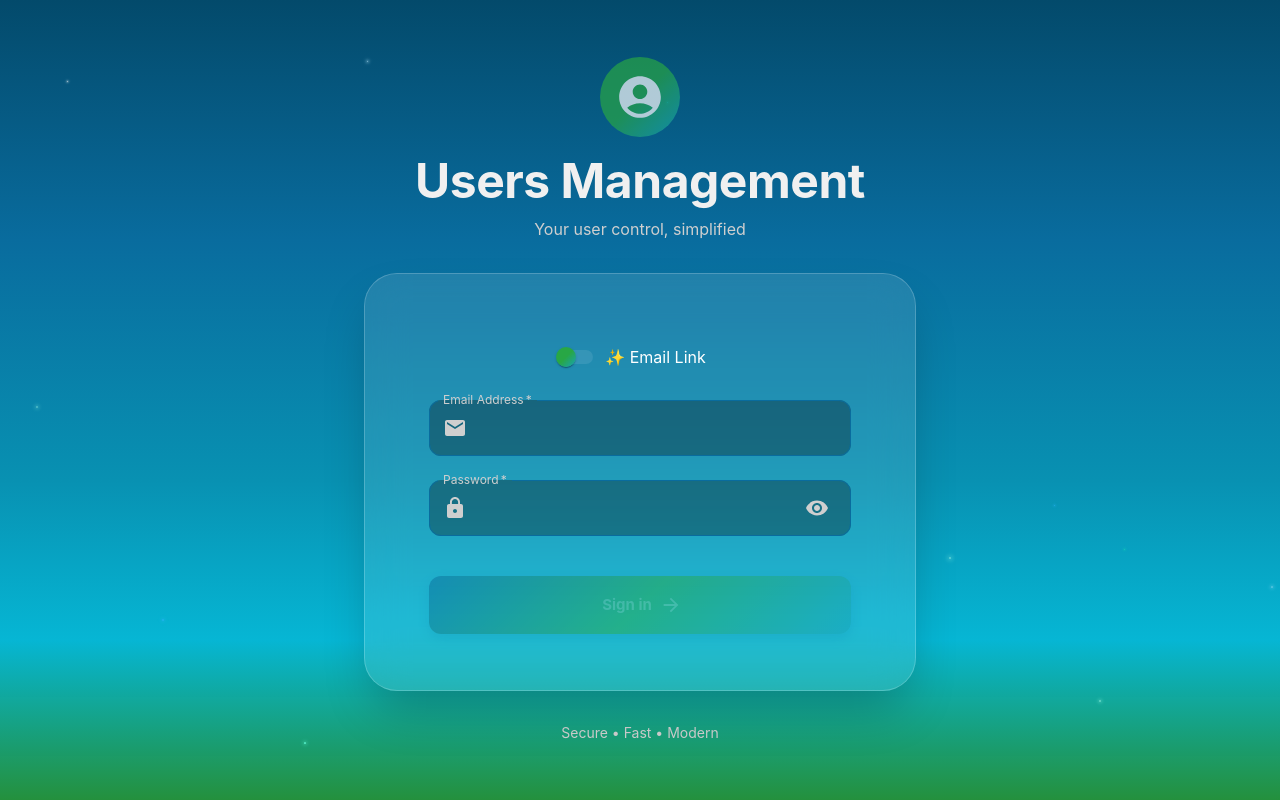
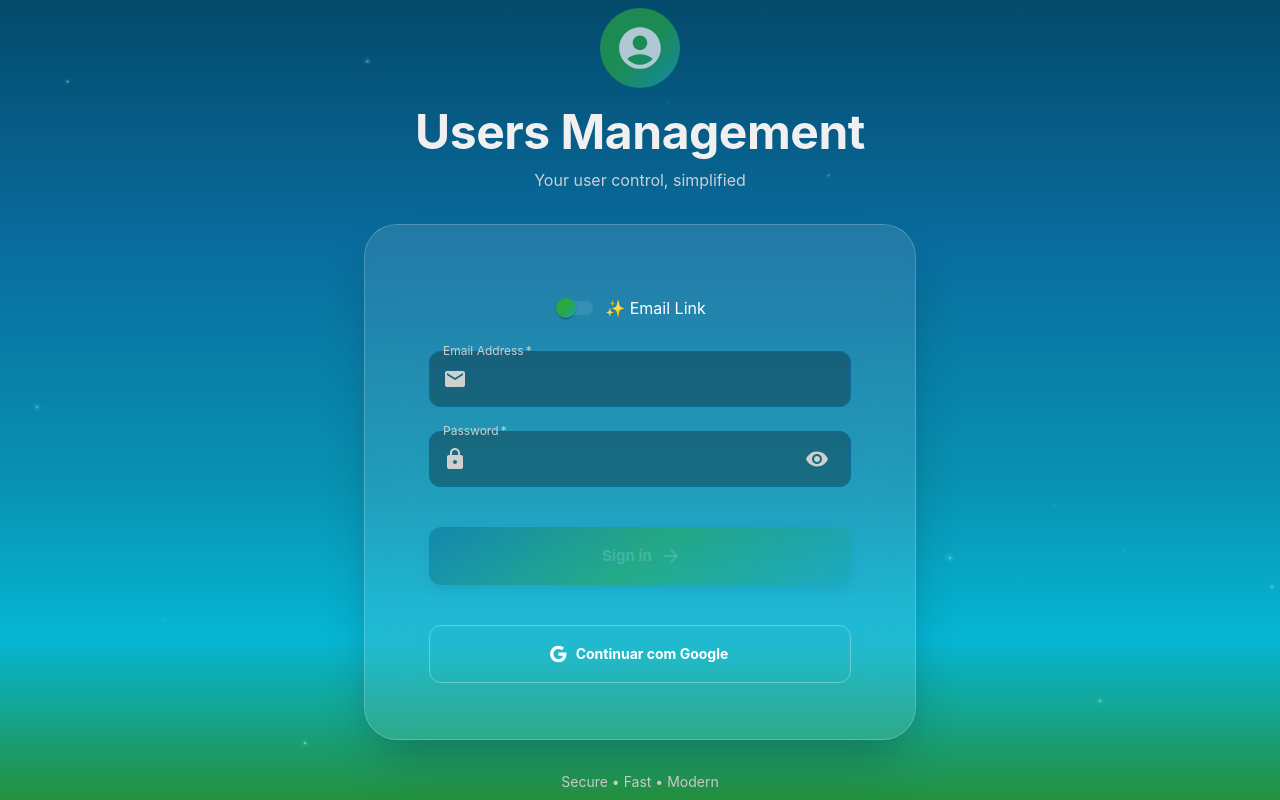
Before and after one commit to CainaZumaa/controle-users-front, a Next.js app: page / in a window 1280 px wide. Built offline with nearby package versions, Linux system fonts and the light colour scheme; no server answers.

Commit message:
feat: google login

```diff
--- a/next.config.mjs
+++ b/next.config.mjs
@@ -1,4 +1,8 @@
 /** @type {import('next').NextConfig} */
-const nextConfig = {};
+const nextConfig = {
+  env: {
+    REACT_APP_GOOGLE_CLIENT_ID: process.env.REACT_APP_GOOGLE_CLIENT_ID,
+  },
+};
 
 export default nextConfig;
--- a/package.json
+++ b/package.json
@@ -13,7 +13,9 @@
     "@emotion/styled": "^11.11.0",
     "@mui/icons-material": "^5.15.10",
     "@mui/material": "^5.15.10",
+    "@react-oauth/google": "^0.12.2",
     "axios": "^1.9.0",
+    "jwt-decode": "^4.0.0",
     "next": "^14.1.0",
     "react": "^18.2.0",
     "react-dom": "^18.2.0"
--- a/src/app/App.jsx
+++ b/src/app/App.jsx
@@ -3,7 +3,9 @@
 import React from "react";
 import { ThemeProvider, createTheme } from "@mui/material/styles";
 import { CssBaseline } from "@mui/material";
+import { GoogleOAuthProvider } from "@react-oauth/google";
 import SpaceLogin from "../components/SpaceLogin";
+import { GOOGLE_CONFIG } from "../config/google";
 
 const theme = createTheme({
   palette: {
@@ -94,10 +96,12 @@ const theme = createTheme({
 
 const App = () => {
   return (
-    <ThemeProvider theme={theme}>
-      <CssBaseline />
-      <SpaceLogin />
-    </ThemeProvider>
+    <GoogleOAuthProvider clientId={GOOGLE_CONFIG.CLIENT_ID}>
+      <ThemeProvider theme={theme}>
+        <CssBaseline />
+        <SpaceLogin />
+      </ThemeProvider>
+    </GoogleOAuthProvider>
   );
 };
 
--- /dev/null
+++ b/src/components/GoogleLoginButton.jsx
@@ -0,0 +1,72 @@
+import { Button } from "@mui/material";
+import { Google } from "@mui/icons-material";
+import { useGoogleLogin } from "@react-oauth/google";
+
+const GoogleLoginButton = ({ onSuccess, onError, isLoading }) => {
+  const login = useGoogleLogin({
+    onSuccess: async (response) => {
+      try {
+        const backendResponse = await fetch(
+          "http://localhost:3000/auth/google",
+          {
+            method: "POST",
+            headers: {
+              "Content-Type": "application/json",
+            },
+            body: JSON.stringify({
+              access_token: response.access_token,
+            }),
+          }
+        );
+
+        const data = await backendResponse.json();
+
+        if (!backendResponse.ok) {
+          throw new Error(data.message || "Erro no login com Google");
+        }
+
+        // Salvar token do back
+        localStorage.setItem("token", data.token);
+
+        onSuccess(data);
+      } catch (error) {
+        console.error("Erro no login Google:", error);
+        onError(error.message || "Erro no login com Google");
+      }
+    },
+    onError: (error) => {
+      console.error("Erro no Google OAuth:", error);
+      onError("Erro na autenticação do Google");
+    },
+  });
+
+  return (
+    <Button
+      fullWidth
+      variant="outlined"
+      onClick={() => login()}
+      disabled={isLoading}
+      startIcon={<Google />}
+      sx={{
+        mt: 2,
+        py: 2,
+        borderColor: "rgba(255, 255, 255, 0.3)",
+        color: "#ffffff",
+        "&:hover": {
+          borderColor: "#ffffff",
+          backgroundColor: "rgba(255, 255, 255, 0.1)",
+          transform: "translateY(-2px)",
+        },
+        "&:disabled": {
+          opacity: 0.5,
+        },
+        transition: "all 0.3s ease",
+        fontWeight: "bold",
+      }}
+    >
+      {isLoading ? "Entrando..." : "Continuar com Google"}
+    </Button>
+  );
+};
+
+export default GoogleLoginButton;
--- a/src/components/SpaceLogin.jsx
+++ b/src/components/SpaceLogin.jsx
@@ -28,6 +28,7 @@ import {
   ArrowForward,
 } from "@mui/icons-material";
 import AnimatedBackground from "./AnimatedBackground";
+import GoogleLoginButton from "./GoogleLoginButton";
 import {
   colors,
   gradients,
@@ -61,11 +62,6 @@ const SpaceLogin = () => {
 
     try {
       const endpoint = isMagicMode ? "/auth/magic" : "/auth/login";
-      console.log(
-        "🚀 Fazendo requisição para:",
-        `http://localhost:3000${endpoint}`
-      );
-      console.log("📦 Dados enviados:", formData);
 
       const response = await fetch(`http://localhost:3000${endpoint}`, {
         method: "POST",
@@ -79,7 +75,6 @@ const SpaceLogin = () => {
       });
 
       const data = await response.json();
-      console.log("📥 Resposta do servidor:", data);
 
       if (!response.ok) {
         throw new Error(data.message || "Erro ao fazer login");
@@ -88,9 +83,8 @@ const SpaceLogin = () => {
       if (isMagicMode) {
         setSuccess("Link de acesso enviado! Verifique seu email.");
       } else {
-        console.log("🔑 Token recebido:", data.token);
-        console.log("👤 Dados do usuário:", data.usuario);
         localStorage.setItem("token", data.token);
+        localStorage.setItem("usuario", JSON.stringify(data.usuario));
         setSuccess("Login realizado com sucesso!");
         setTimeout(() => {
           router.push("/home");
@@ -104,6 +98,26 @@ const SpaceLogin = () => {
     } finally {
       setIsLoading(false);
     }
+  };
+
+  const handleGoogleSuccess = (data) => {
+    setSuccess("Login com Google realizado com sucesso!");
+
+    // Salvar token e dados do usuário no localStorage
+    if (data.token) {
+      localStorage.setItem("token", data.token);
+    }
+    if (data.usuario) {
+      localStorage.setItem("usuario", JSON.stringify(data.usuario));
+    }
+
+    setTimeout(() => {
+      router.push("/home");
+    }, 1000);
+  };
+
+  const handleGoogleError = (errorMessage) => {
+    setError(errorMessage);
   };
 
   const toggleMode = () => {
@@ -343,6 +357,12 @@ const SpaceLogin = () => {
                         ? "Log in with email"
                         : "Sign in"}
                     </Button>
+
+                    <GoogleLoginButton
+                      onSuccess={handleGoogleSuccess}
+                      onError={handleGoogleError}
+                      isLoading={isLoading}
+                    />
                   </Box>
 
                   {/* Informação adicional pra magic login */}
--- /dev/null
+++ b/src/config/google.js
@@ -0,0 +1,43 @@
+// Config do Google OAuth
+export const GOOGLE_CONFIG = {
+  CLIENT_ID:
+    process.env.REACT_APP_GOOGLE_CLIENT_ID ||
+    process.env.NEXT_PUBLIC_GOOGLE_CLIENT_ID ||
+    "YOUR_GOOGLE_CLIENT_ID",
+
+  REDIRECT_URIS: [
+    "http://localhost:5000",
+    "http://localhost:3000",
+    "http://localhost:3001",
+    "http://localhost:5173",
+    "http://localhost:4173",
+  ],
+
+  SCOPES: ["openid", "profile", "email"],
+
+  BUTTON_CONFIG: {
+    theme: "outline",
+    size: "large",
+    text: "continue_with",
+    shape: "rectangular",
+    logo_alignment: "left",
+  },
+};
+
+export const isGoogleConfigured = () => {
+  return (
+    GOOGLE_CONFIG.CLIENT_ID &&
+    GOOGLE_CONFIG.CLIENT_ID !== "YOUR_GOOGLE_CLIENT_ID"
+  );
+};
+
+export const getUserInfoFromToken = (accessToken) => {
+  try {
+    return {
+      access_token: accessToken,
+    };
+  } catch (error) {
+    console.error("Erro ao processar token do Google:", error);
+    throw error;
+  }
+};
```
Also changed, not shown: 1 other file (tests, documents, lock files or other folders).
